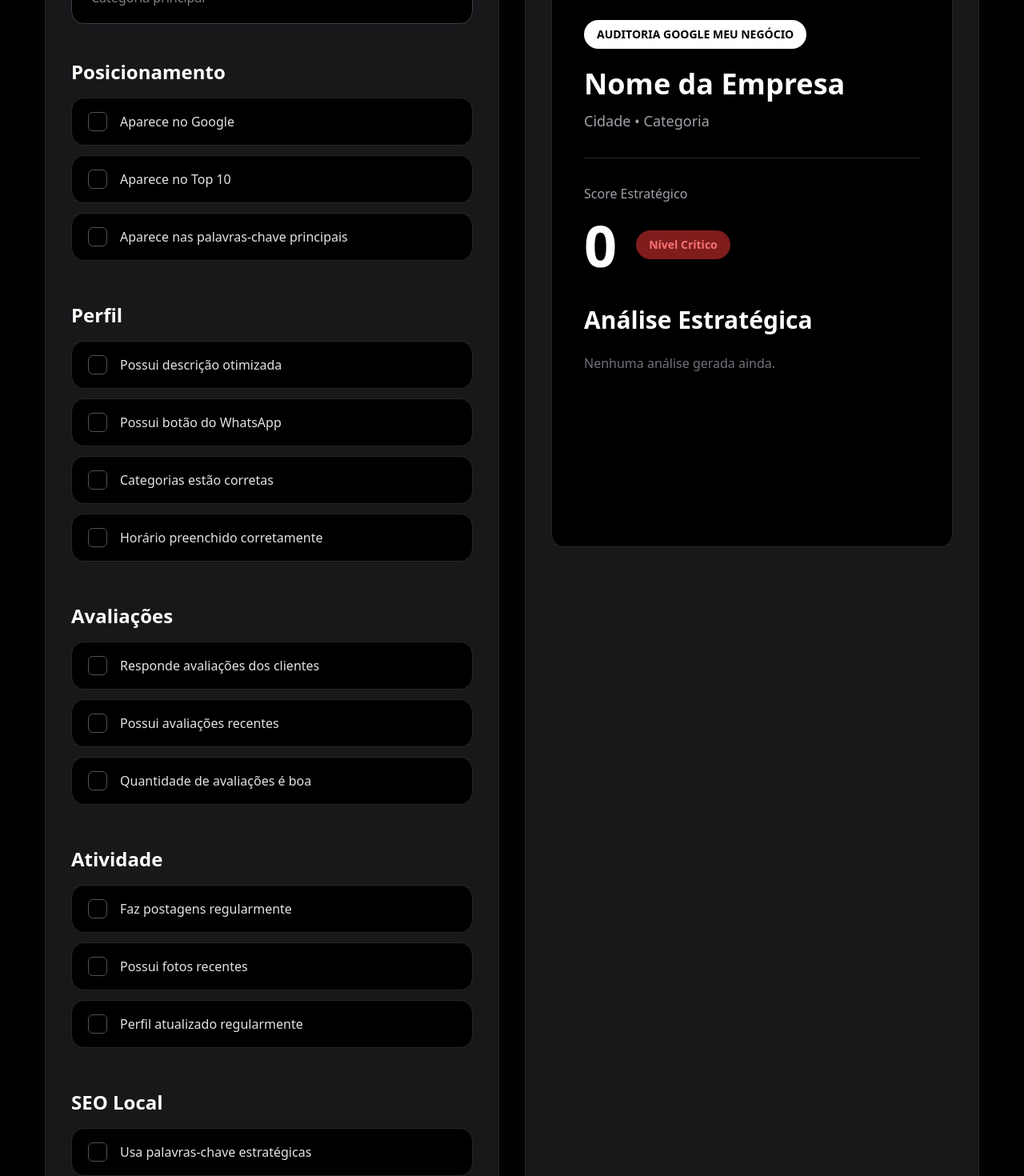
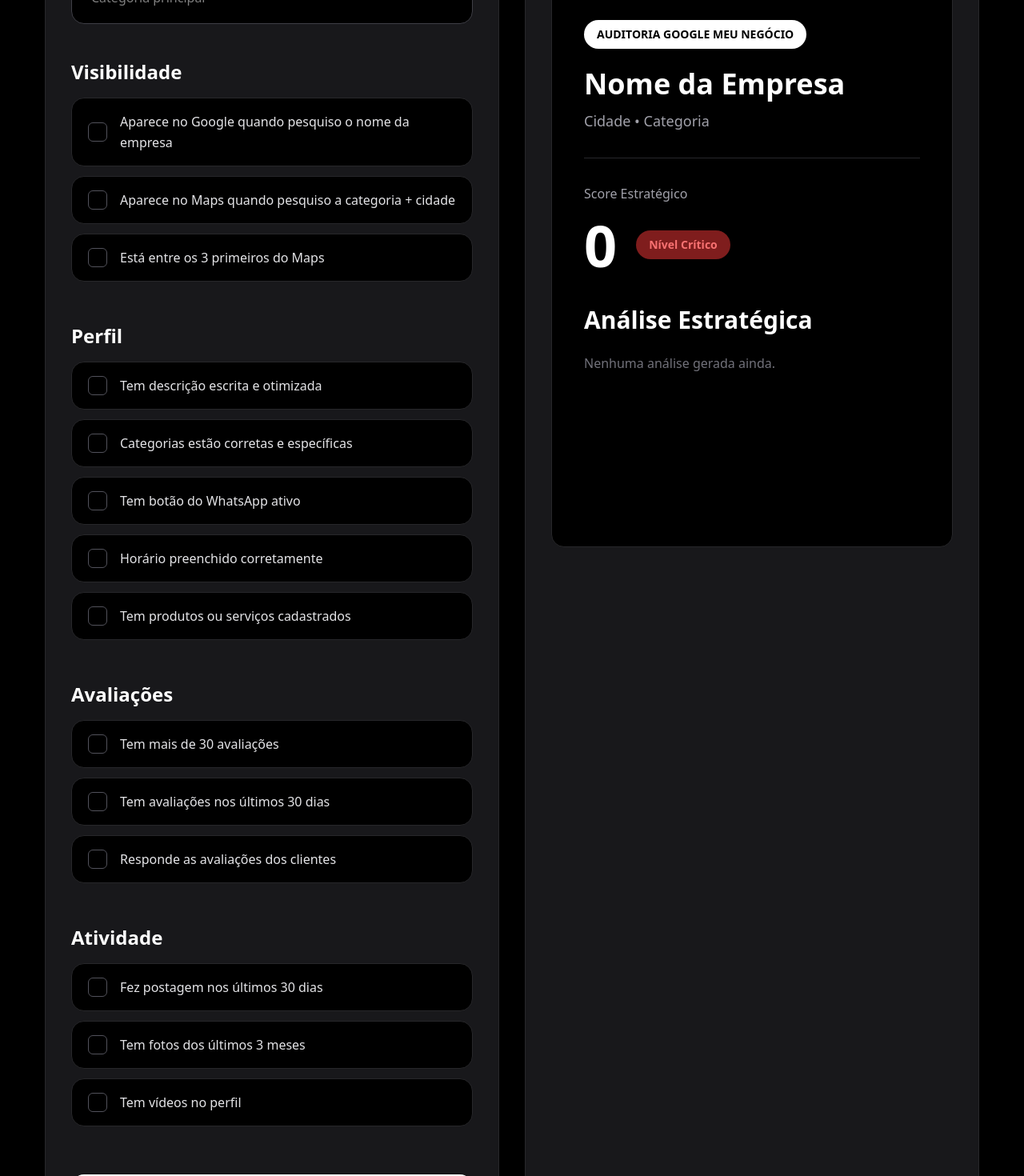
Before and after one commit to patrickvelho94/gmn-laudos, a Next.js app: page / in a window 1280 px wide. Shown: the part 720-2190 px from the top of the page at 80% size. Built offline with nearby package versions, Linux system fonts and the light colour scheme.

Commit message:
novo checklist de visibilidade e melhorias no PDF

```diff
--- a/app/laudo/LaudoPDF.tsx
+++ b/app/laudo/LaudoPDF.tsx
@@ -337,7 +337,7 @@ interface Props {
   cidade: string;
   categoria: string;
   score: number;
-  seoScore: number;
+  visibilidadeScore: number;
   avaliacaoScore: number;
   engajamentoScore: number;
   perfilScore: number;
@@ -350,7 +350,7 @@ export function LaudoPDF({
   cidade,
   categoria,
   score,
-  seoScore,
+  visibilidadeScore,
   avaliacaoScore,
   engajamentoScore,
   perfilScore,
@@ -448,7 +448,7 @@ export function LaudoPDF({
         </View>
           <View style={s.metricsRow}>
             {[
-              { label: "SEO LOCAL", value: seoScore },
+              { label: "VISIBILIDADE", value: visibilidadeScore },
               { label: "AVALIACOES", value: avaliacaoScore },
               { label: "ENGAJAMENTO", value: engajamentoScore },
               { label: "PERFIL", value: perfilScore },
--- a/app/laudo/page.tsx
+++ b/app/laudo/page.tsx
@@ -19,7 +19,7 @@ function LaudoContent() {
   const categoria = searchParams.get("categoria") || "Categoria";
   const resultado = searchParams.get("resultado") || "";
   const score = Number(searchParams.get("score")) || 0;
-  const seoScore = Number(searchParams.get("seoScore")) || 0;
+  const visibilidadeScore = Number(searchParams.get("visibilidadeScore")) || 0;
   const avaliacaoScore = Number(searchParams.get("avaliacaoScore")) || 0;
   const engajamentoScore = Number(searchParams.get("engajamentoScore")) || 0;
   const perfilScore = Number(searchParams.get("perfilScore")) || 0;
@@ -35,7 +35,7 @@ function LaudoContent() {
     cidade,
     categoria,
     score,
-    seoScore,
+    visibilidadeScore,
     avaliacaoScore,
     engajamentoScore,
     perfilScore,
@@ -132,7 +132,7 @@ function LaudoContent() {
 
               <div className="grid grid-cols-2 md:grid-cols-4 gap-3 md:gap-5 mt-10">
                 {[
-                  { label: "SEO LOCAL", value: seoScore },
+                  { label: "VISIBILIDADE", value: visibilidadeScore },
                   { label: "AVALIAÇÕES", value: avaliacaoScore },
                   { label: "ENGAJAMENTO", value: engajamentoScore },
                   { label: "PERFIL", value: perfilScore },
--- a/app/page.tsx
+++ b/app/page.tsx
@@ -15,47 +15,45 @@ export default function Home() {
   const pdfRef = useRef<HTMLDivElement>(null);
 
   const [checks, setChecks] = useState({
+  // VISIBILIDADE
   apareceGoogle: false,
-    apareceTop10: false,
-    keywordsPrincipais: false,
-
+  apareceNoMaps: false,
+  entreTresPrimeiros: false,
+  // PERFIL
   descricaoOtimizada: false,
+  categoriasCorretas: false,
   botaoWhatsapp: false,
-    categoriasCorretas: false,
   horarioPreenchido: false,
-
+  temProdutosServicos: false,
+  // AVALIAÇÕES
+  maisde30Avaliacoes: false,
+  avaliacoesRecentes: false,
   respondeAvaliacoes: false,
-    avaliacoesRecentes: false,
-    quantidadeBoa: false,
-
-    fazPostagens: false,
+  // ATIVIDADE
+  postagensRecentes: false,
   fotosRecentes: false,
-    perfilAtualizado: false,
-
-    usaKeywords: false,
-    cidadeDescricao: false,
+  temVideos: false,
 });
 
 const pesos = {
-    apareceGoogle: 10,
-    apareceTop10: 20,
-    keywordsPrincipais: 15,
-
-    descricaoOtimizada: 5,
+  // VISIBILIDADE (40pts)
+  apareceGoogle: 5,
+  apareceNoMaps: 15,
+  entreTresPrimeiros: 20,
+  // PERFIL (25pts)
+  descricaoOtimizada: 8,
+  categoriasCorretas: 5,
   botaoWhatsapp: 5,
-    categoriasCorretas: 3,
-    horarioPreenchido: 2,
-
-    respondeAvaliacoes: 10,
-    avaliacoesRecentes: 10,
-    quantidadeBoa: 10,
-
-    fazPostagens: 10,
+  horarioPreenchido: 3,
+  temProdutosServicos: 4,
+  // AVALIAÇÕES (20pts)
+  maisde30Avaliacoes: 8,
+  avaliacoesRecentes: 7,
+  respondeAvaliacoes: 5,
+  // ATIVIDADE (15pts)
+  postagensRecentes: 6,
   fotosRecentes: 5,
-    perfilAtualizado: 5,
-
-    usaKeywords: 3,
-    cidadeDescricao: 2,
+  temVideos: 4,
 };
 
   const totalPossivel = Object.values(pesos).reduce(
@@ -75,44 +73,44 @@ export default function Home() {
   );
 
   const score = Math.round((pontos / totalPossivel) * 100);
-  const seoScore = Math.round(
+
+const visibilidadeScore = Math.round(
   (
-    Number(checks.usaKeywords) +
-    Number(checks.cidadeDescricao) +
-    Number(checks.keywordsPrincipais)
+    Number(checks.apareceGoogle) +
+    Number(checks.apareceNoMaps) +
+    Number(checks.entreTresPrimeiros)
   ) / 3 * 100
 );
 
 const avaliacaoScore = Math.round(
   (
-    Number(checks.respondeAvaliacoes) +
+    Number(checks.maisde30Avaliacoes) +
     Number(checks.avaliacoesRecentes) +
-    Number(checks.quantidadeBoa)
+    Number(checks.respondeAvaliacoes)
   ) / 3 * 100
 );
 
 const engajamentoScore = Math.round(
   (
-    Number(checks.fazPostagens) +
+    Number(checks.postagensRecentes) +
     Number(checks.fotosRecentes) +
-    Number(checks.perfilAtualizado)
+    Number(checks.temVideos)
   ) / 3 * 100
 );
 
 const perfilScore = Math.round(
   (
     Number(checks.descricaoOtimizada) +
+    Number(checks.categoriasCorretas) +
     Number(checks.botaoWhatsapp) +
-    Number(checks.categoriasCorretas) +
-    Number(checks.horarioPreenchido)
-  ) / 4 * 100
+    Number(checks.horarioPreenchido) +
+    Number(checks.temProdutosServicos)
+  ) / 5 * 100
 );
 
 function getStatus() {
   if (score <= 40) return "Nível Crítico";
-
   if (score <= 70) return "Nível Intermediário";
-
   return "Nível Avançado";
 }
 
@@ -185,7 +183,7 @@ const auditoria = {
   cidade,
   categoria,
   score,
-  seoScore,
+  visibilidadeScore,
   avaliacaoScore,
   engajamentoScore,
   perfilScore,
@@ -301,160 +299,105 @@ localStorage.setItem(
                 className="w-full bg-black border border-[#3f3f46] rounded-2xl px-6 py-5 outline-none"
               />
 
-              {/* POSICIONAMENTO */}
+              {/* VISIBILIDADE */}
 <div className="pt-6">
-
-                <h3 className="text-2xl font-bold mb-4">
-                  Posicionamento
-                </h3>
-
+  <h3 className="text-2xl font-bold mb-4">Visibilidade</h3>
   <div className="space-y-3">
-
     <Checkbox
-                    label="Aparece no Google"
+      label="Aparece no Google quando pesquiso o nome da empresa"
       checked={checks.apareceGoogle}
       onClick={() => toggleCheck("apareceGoogle")}
     />
-
     <Checkbox
-                    label="Aparece no Top 10"
-                    checked={checks.apareceTop10}
-                    onClick={() => toggleCheck("apareceTop10")}
+      label="Aparece no Maps quando pesquiso a categoria + cidade"
+      checked={checks.apareceNoMaps}
+      onClick={() => toggleCheck("apareceNoMaps")}
     />
-
     <Checkbox
-                    label="Aparece nas palavras-chave principais"
-                    checked={checks.keywordsPrincipais}
-                    onClick={() => toggleCheck("keywordsPrincipais")}
+      label="Está entre os 3 primeiros do Maps"
+      checked={checks.entreTresPrimeiros}
+      onClick={() => toggleCheck("entreTresPrimeiros")}
     />
-
   </div>
-
 </div>
 
 {/* PERFIL */}
 <div className="pt-8">
-
-                <h3 className="text-2xl font-bold mb-4">
-                  Perfil
-                </h3>
-
+  <h3 className="text-2xl font-bold mb-4">Perfil</h3>
   <div className="space-y-3">
-
     <Checkbox
-                    label="Possui descrição otimizada"
+      label="Tem descrição escrita e otimizada"
       checked={checks.descricaoOtimizada}
       onClick={() => toggleCheck("descricaoOtimizada")}
     />
-
     <Checkbox
-                    label="Possui botão do WhatsApp"
+      label="Categorias estão corretas e específicas"
+      checked={checks.categoriasCorretas}
+      onClick={() => toggleCheck("categoriasCorretas")}
+    />
+    <Checkbox
+      label="Tem botão do WhatsApp ativo"
       checked={checks.botaoWhatsapp}
       onClick={() => toggleCheck("botaoWhatsapp")}
     />
-
-                  <Checkbox
-                    label="Categorias estão corretas"
-                    checked={checks.categoriasCorretas}
-                    onClick={() => toggleCheck("categoriasCorretas")}
-                  />
-
     <Checkbox
       label="Horário preenchido corretamente"
       checked={checks.horarioPreenchido}
       onClick={() => toggleCheck("horarioPreenchido")}
     />
-
+    <Checkbox
+      label="Tem produtos ou serviços cadastrados"
+      checked={checks.temProdutosServicos}
+      onClick={() => toggleCheck("temProdutosServicos")}
+    />
   </div>
-
 </div>
 
 {/* AVALIAÇÕES */}
 <div className="pt-8">
-
-                <h3 className="text-2xl font-bold mb-4">
-                  Avaliações
-                </h3>
-
+  <h3 className="text-2xl font-bold mb-4">Avaliações</h3>
   <div className="space-y-3">
-
     <Checkbox
-                    label="Responde avaliações dos clientes"
+      label="Tem mais de 30 avaliações"
+      checked={checks.maisde30Avaliacoes}
+      onClick={() => toggleCheck("maisde30Avaliacoes")}
+    />
+    <Checkbox
+      label="Tem avaliações nos últimos 30 dias"
+      checked={checks.avaliacoesRecentes}
+      onClick={() => toggleCheck("avaliacoesRecentes")}
+    />
+    <Checkbox
+      label="Responde as avaliações dos clientes"
       checked={checks.respondeAvaliacoes}
       onClick={() => toggleCheck("respondeAvaliacoes")}
     />
-
-                  <Checkbox
-                    label="Possui avaliações recentes"
-                    checked={checks.avaliacoesRecentes}
-                    onClick={() => toggleCheck("avaliacoesRecentes")}
-                  />
-
-                  <Checkbox
-                    label="Quantidade de avaliações é boa"
-                    checked={checks.quantidadeBoa}
-                    onClick={() => toggleCheck("quantidadeBoa")}
-                  />
-
   </div>
-
 </div>
 
 {/* ATIVIDADE */}
 <div className="pt-8">
-
-                <h3 className="text-2xl font-bold mb-4">
-                  Atividade
-                </h3>
-
+  <h3 className="text-2xl font-bold mb-4">Atividade</h3>
   <div className="space-y-3">
-
     <Checkbox
-                    label="Faz postagens regularmente"
-                    checked={checks.fazPostagens}
-                    onClick={() => toggleCheck("fazPostagens")}
+      label="Fez postagem nos últimos 30 dias"
+      checked={checks.postagensRecentes}
+      onClick={() => toggleCheck("postagensRecentes")}
     />
-
     <Checkbox
-                    label="Possui fotos recentes"
+      label="Tem fotos dos últimos 3 meses"
       checked={checks.fotosRecentes}
       onClick={() => toggleCheck("fotosRecentes")}
     />
-
     <Checkbox
-                    label="Perfil atualizado regularmente"
-                    checked={checks.perfilAtualizado}
-                    onClick={() => toggleCheck("perfilAtualizado")}
+      label="Tem vídeos no perfil"
+      checked={checks.temVideos}
+      onClick={() => toggleCheck("temVideos")}
     />
-
+  </div>
 </div>
 
-              </div>
 
-              {/* SEO */}
-              <div className="pt-8">
-
-                <h3 className="text-2xl font-bold mb-4">
-                  SEO Local
-                </h3>
-
-                <div className="space-y-3">
-
-                  <Checkbox
-                    label="Usa palavras-chave estratégicas"
-                    checked={checks.usaKeywords}
-                    onClick={() => toggleCheck("usaKeywords")}
-                  />
-
-                  <Checkbox
-                    label="Cidade presente na descrição"
-                    checked={checks.cidadeDescricao}
-                    onClick={() => toggleCheck("cidadeDescricao")}
-                  />
-
-                </div>
-
-              </div>
 
               <button
                 onClick={gerarLaudo}
@@ -517,8 +460,7 @@ localStorage.setItem(
   categoria,
   score: String(score),
   resultado,
-
-      seoScore: String(seoScore),
+  visibilidadeScore: String(visibilidadeScore),
   avaliacaoScore: String(avaliacaoScore),
   engajamentoScore: String(engajamentoScore),
   perfilScore: String(perfilScore),
```
Lines whose indentation alone changed are shown as unchanged.
